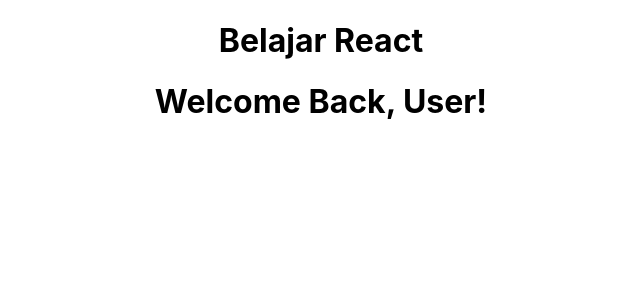
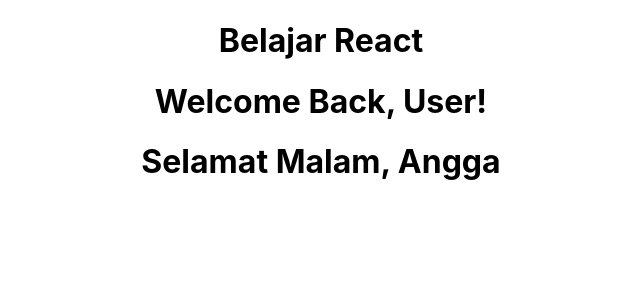
Before and after one commit to PatriciaAnggraeni/belajar-react, a React (Create React App) app in the folder latihan-react/: page / in a window 1280 px wide. Shown: the top 300 px of the page, without its empty margins (319-959 px from the left). Built offline with nearby package versions, Linux system fonts and the light colour scheme.

Commit message:
section 4 - JavaScript XML (JSX) and Props

```diff
--- a/latihan-react/src/App.js
+++ b/latihan-react/src/App.js
@@ -4,6 +4,7 @@
 // import file component di sini (file js)
 import { Intro } from './components/Intro';
 import Welcome from './components/Welcome';
+import User from './components/User';
 
 function App() {
     return (
@@ -13,6 +14,10 @@
 
             {/* panggil fungsi Welcome di sini, tag berupa nama fungsi */}
             <Welcome/>
+
+            {/* panggil fungsi User di sini, tag berupa nama fungsi */}
+            <User id={"id-user"} class={"user-name"} name={"Angga"}/>
+
         </div>
     );
 }
--- a/latihan-react/src/components/User.js
+++ b/latihan-react/src/components/User.js
@@ -0,0 +1,17 @@
+// mengimport module React ke dalam file js (wajib)
+import React, { Component } from 'react';
+
+class User extends Component {
+    render() {
+        // jika menggunakan class, props menggunakan kata kunci this
+        // masing masing mengambil property dari html (id, class dan name)
+        return React.createElement(
+            'div', { className: `${this.props.class}` }, React.createElement(
+                'h1', { id: `${this.props.id}` }, `Selamat Malam, ${this.props.name}`
+            )
+        );
+    }
+}
+
+// eksport fungsi agarbisa diimport di app.js
+export default User;
```
